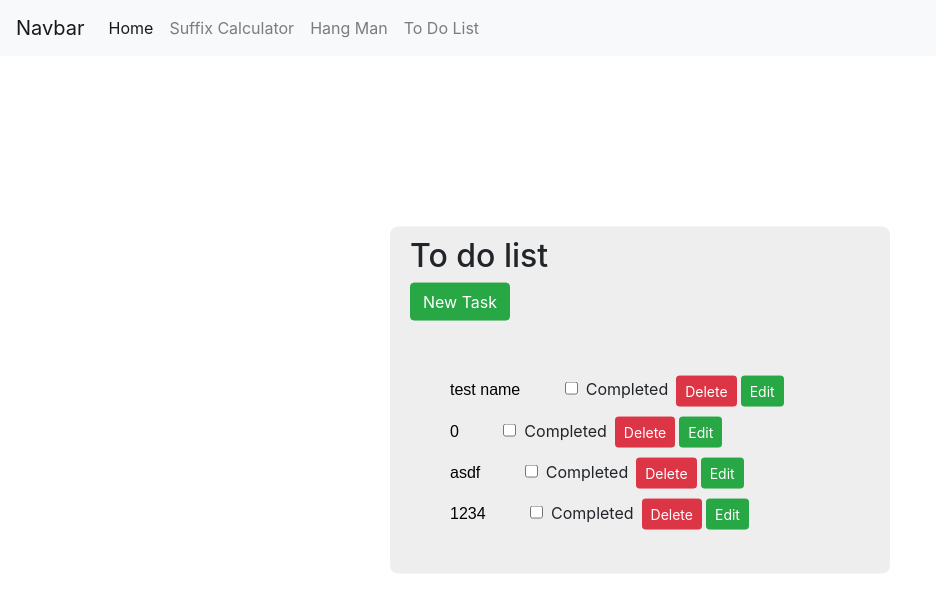
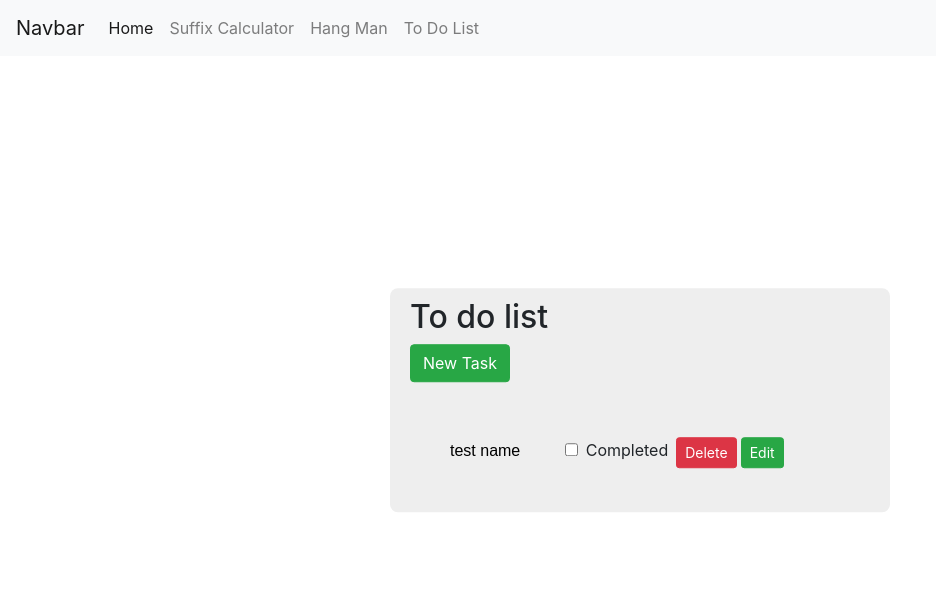
Before and after one commit to Charles-Thomson/Learning-React-Application, a React (Create React App) app: page /todolist in a window 1280 px wide. Shown: the top 612 px of the page, without its empty margins (0-936 px from the left). Built offline with nearby package versions, Linux system fonts and the light colour scheme.

Commit message:
To do list bug fix - "element ID"

```diff
--- a/src/components/addtodolistelement.jsx
+++ b/src/components/addtodolistelement.jsx
@@ -6,7 +6,7 @@ const dialogStyles = {
     maxWidth: '100%',
     margin: '0 auto',
     position: 'fixed',
-    left: '100%',
+    left: '50%',
     top: '50%',
     transform: 'translate(-50%,-50%)',
     zIndex: '999',
--- a/src/components/dialogbox.jsx
+++ b/src/components/dialogbox.jsx
@@ -6,7 +6,7 @@ const dialogStyles = {
     maxWidth: '100%',
     margin: '0 auto',
     position: 'fixed',
-    left: '100%',
+    left: '50%',
     top: '50%',
     transform: 'translate(-50%,-50%)',
     zIndex: '999',
--- a/src/components/todolist.jsx
+++ b/src/components/todolist.jsx
@@ -30,13 +30,11 @@ function changes(){
 
 class todolist extends Component {
     state = {
-        editedTask: "",
+        taskIDCounter: 1,
         newTaskWindowOpen: false,
         todolist: [
-            {id: 1 , task: "test name ", completed: false, taskEditorOpen: false },
-            {id: 2 , task: "0", completed: false, taskEditorOpen: false},
-            {id: 3 , task: "asdf", completed: false, taskEditorOpen: false},
-            {id: 4 , task: "1234", completed: false, taskEditorOpen: false}
+            {id: 0 , task: "test name ", completed: false, taskEditorOpen: false }
+
         ]
      }
 
@@ -44,6 +42,12 @@ class todolist extends Component {
         console.log("Delete handler called - ", taskId)
         const updatedToDoList = this.state.todolist.filter(c => c.id !== taskId);
         this.setState({todolist: updatedToDoList});
+    }
+
+    incrementTaskID = () =>{
+      let { taskIDCounter } = this.state
+      this.setState({taskIDCounter: taskIDCounter + 1});
+      return taskIDCounter;
     }
 
     // Make the change to the slected task
@@ -68,8 +72,6 @@ class todolist extends Component {
           console.log(this.state.todolist[0-2]);
           this.setState({todolist: newList});
           console.table([newList]);
-
-
         }
     // Set the state of the task editor being closed
     handleOpenEditTaskDialog = (taskId) => {
@@ -128,8 +130,9 @@ class todolist extends Component {
       let tasklistlength = this.state.todolist.length;
       console.log(tasklistlength);
 
+
       const newTask = {
-        id: tasklistlength + 1,
+        id: this.incrementTaskID(),
         task: newTaskDescription,
         completed: false,
         taskEditorOpen: false
```
